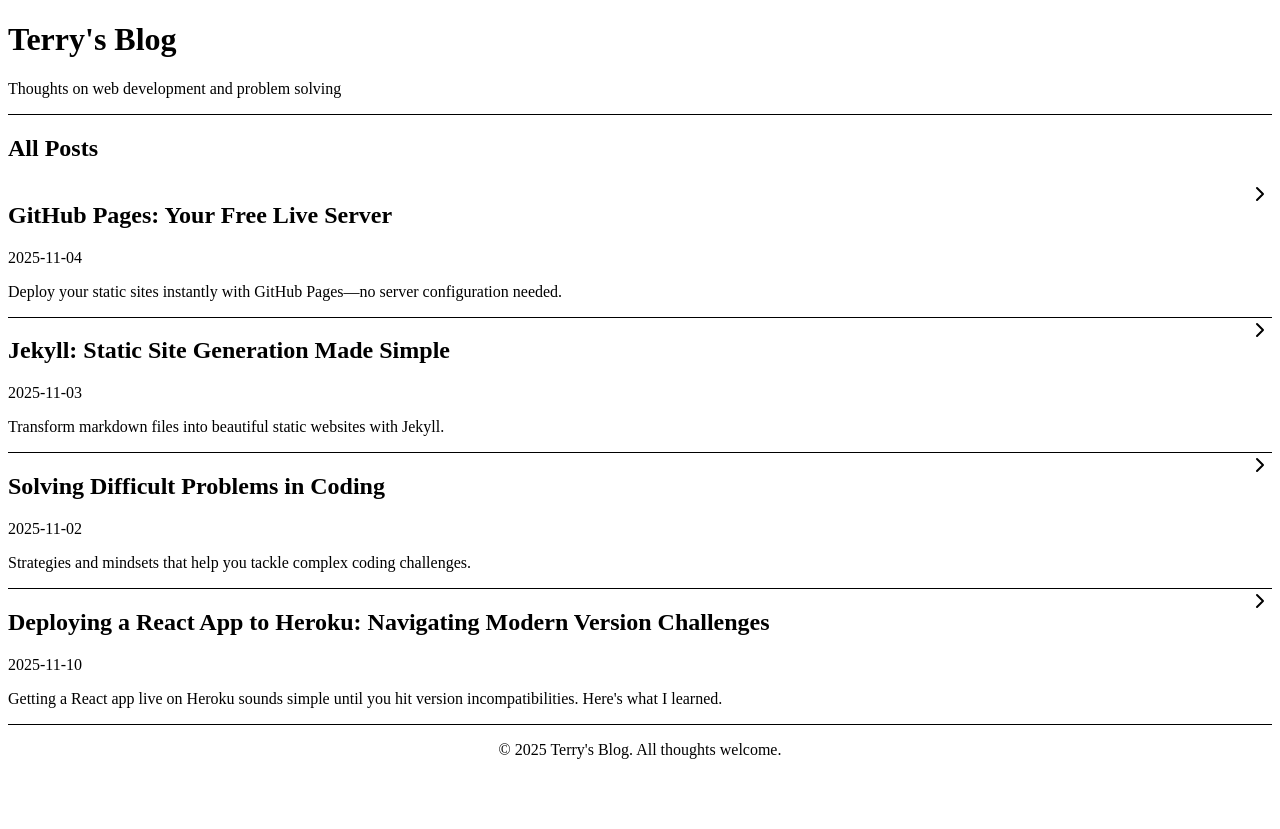
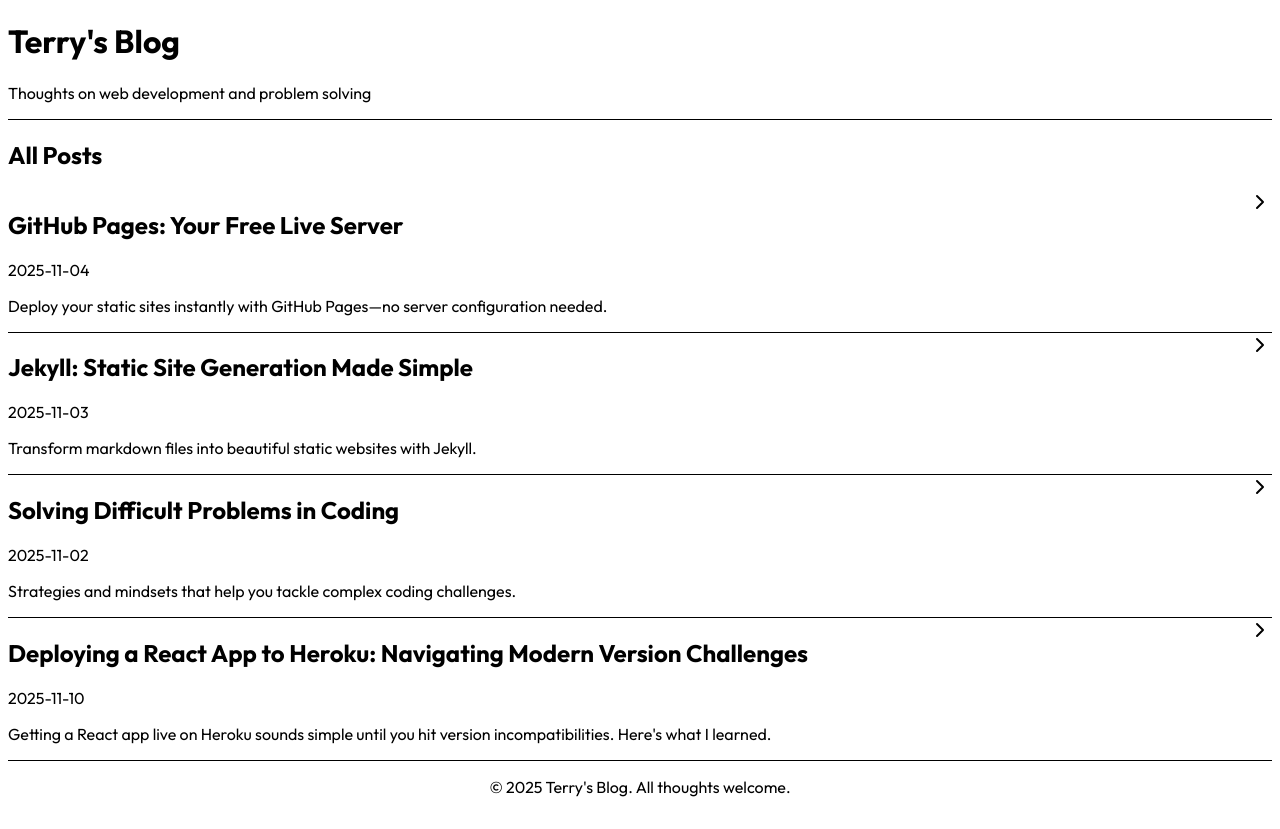
Before and after one commit to biesboerTerry-FS/biesboerterry-blog, a React (Vite) app: page / in a window 1280 px wide. Built offline with nearby package versions, Linux system fonts and the light colour scheme.

Commit message:
update font fam

```diff
--- a/src/index.css
+++ b/src/index.css
@@ -1,3 +1,13 @@
+@import url("https://fonts.googleapis.com/css2?family=Outfit:wght@100..900&display=swap");
+
 @tailwind base;
 @tailwind components;
 @tailwind utilities;
+
+:root {
+	--font-outfit: "Outfit", sans-serif;
+}
+
+body {
+	font-family: var(--font-outfit);
+}
```
Also changed, not shown: src/pages/Blog.jsx (+8 -3 lines).
